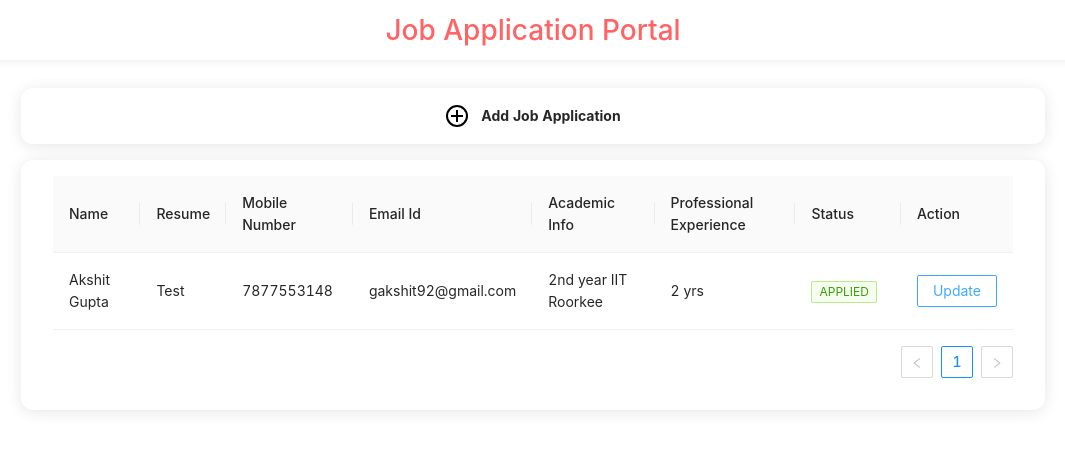
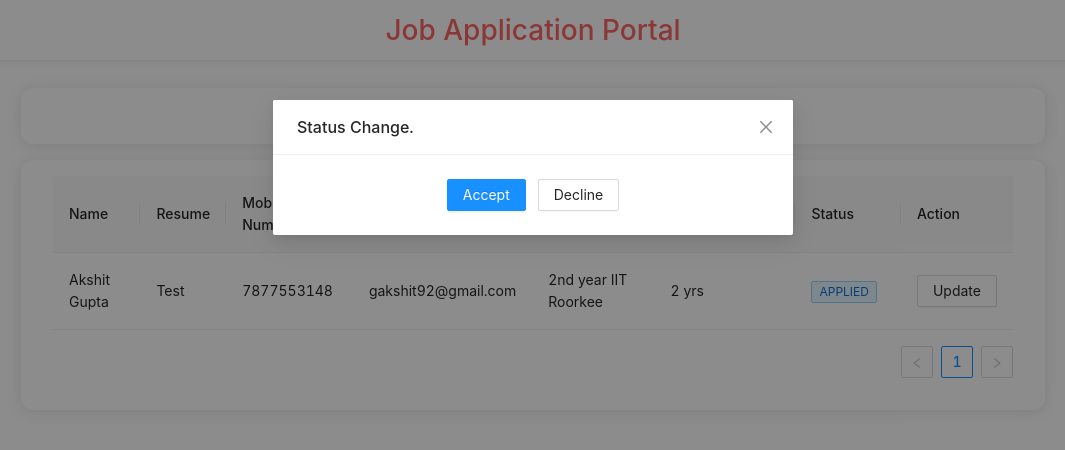
Before and after one commit to AkshitGuptaIITR/Job-Application-Portal, a React (Create React App) app: page / in a window 1280 px wide. Both pictures are taken after a click on the button "Update". Shown: the top 450 px of the page, without its empty margins (107-1172 px from the left). Built offline with nearby package versions, Linux system fonts and the light colour scheme; a web font is replaced by a local one.

Commit message:
completing front-end functionality

```diff
--- /dev/null
+++ b/src/Components/Home/StatusModal/StatusModal.js
@@ -0,0 +1,23 @@
+import { Button, Modal } from "antd";
+import React from "react";
+import style from "./StatusModal.module.css";
+
+const StatusModal = (props) => {
+  const { visible, handleCancel } = props;
+
+  return (
+    <Modal
+      visible={visible}
+      onCancel={handleCancel}
+      title="Status Change."
+      footer={null}
+    >
+      <div className={style.structure}>
+        <Button type="primary">Accept</Button>
+        <Button>Decline</Button>
+      </div>
+    </Modal>
+  );
+};
+
+export default StatusModal;
--- /dev/null
+++ b/src/Components/Home/StatusModal/StatusModal.module.css
@@ -0,0 +1,9 @@
+.structure{
+  display: flex;
+  align-items: center;
+  justify-content: center;
+}
+
+.structure button{
+  margin: 0px 6px;
+}
--- a/src/Components/Home/Table/TableJobs.js
+++ b/src/Components/Home/Table/TableJobs.js
@@ -1,10 +1,19 @@
 import { Button, Table, Tag } from "antd";
-import React from "react";
+import React, { useState } from "react";
 import { useSelector } from "react-redux";
+import StatusModal from "../StatusModal/StatusModal";
 
 const TableJobs = () => {
   const { data } = useSelector((state) => state.application);
-  const handleUpdate = () => {};
+  const [visible, setVisible] = useState(false);
+
+  const handleVisible = () => {
+    setVisible(!visible);
+  };
+
+  const handleUpdate = () => {
+    handleVisible();
+  };
 
   const columns = [
     {
@@ -44,7 +53,17 @@ const TableJobs = () => {
       dataIndex: "status",
       render: (tags) => (
         <>
-          <Tag color={"green"}>{tags.toUpperCase()}</Tag>
+          <Tag
+            color={
+              tags === "accepted"
+                ? "green"
+                : tags === "decline"
+                ? "red"
+                : "blue"
+            }
+          >
+            {tags.toUpperCase()}
+          </Tag>
         </>
       ),
     },
@@ -58,7 +77,12 @@ const TableJobs = () => {
   ];
 
   return (
-    <Table style={{ width: "100%" }} dataSource={data} columns={columns} />
+    <>
+      <StatusModal visible={visible} handleCancel={handleVisible} />
+      <div style={{ overflowX: "scroll", overflowY: "hidden", width: "100%" }}>
+        <Table style={{ width: "100%" }} dataSource={data} columns={columns} />
+      </div>
+    </>
   );
 };
 
```
